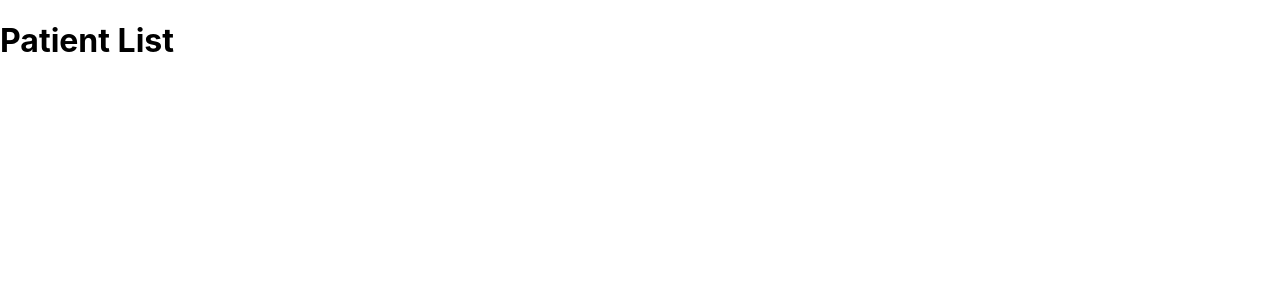
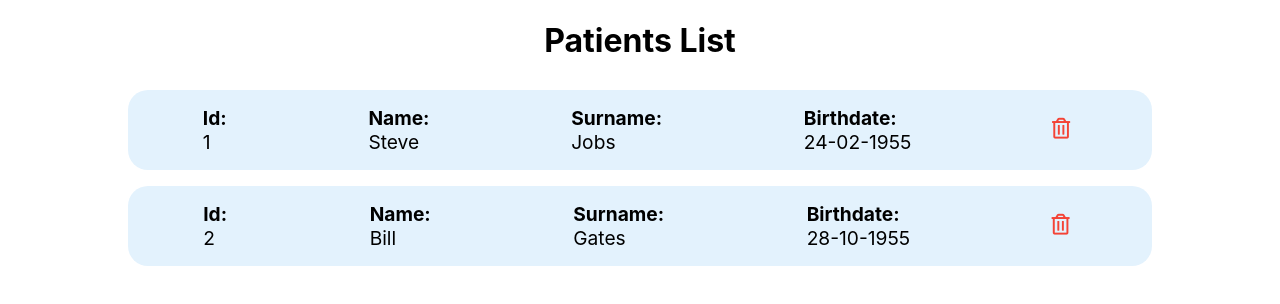
Before and after one commit to alex-martinez-jativa/alma-medical-project-1, a React (Create React App) app: page / in a window 1280 px wide. Shown: the top 304 px of the page. Built offline with nearby package versions, Linux system fonts and the light colour scheme.

Commit message:
feat: style patient item component

```diff
--- a/public/index.html
+++ b/public/index.html
@@ -15,6 +15,12 @@
       user's mobile device or desktop. See https://developers.google.com/web/fundamentals/web-app-manifest/
     -->
     <link rel="manifest" href="%PUBLIC_URL%/manifest.json" />
+    <link
+      rel="stylesheet"
+      href="https://cdnjs.cloudflare.com/ajax/libs/font-awesome/5.15.3/css/all.min.css"
+      integrity="sha512-iBBXm8fW90+nuLcSKlbmrPcLa0OT92xO1BIsZ+ywDWZCvqsWgccV3gFoRBv0z+8dLJgyAHIhR35VZc2oM/gI1w=="
+      crossorigin="anonymous"
+    />
     <!--
       Notice the use of %PUBLIC_URL% in the tags above.
       It will be replaced with the URL of the `public` folder during the build.
--- a/src/App.js
+++ b/src/App.js
@@ -6,9 +6,9 @@ const App = () => {
 
     return (
         <Switch>
-            <Route exact path="/" render={PatientsList}/>
-            <Route path="/patient-list" render={PatientsList} />
-            <Route path="/create-patient" render={CreatePatient} />
+            <Route exact path="/" render={() => <PatientsList /> }/>
+            <Route path="/patient-list" render={() => <PatientsList />} />
+            <Route path="/create-patient" render={() => <CreatePatient />} />
         </Switch>
     );
 }
--- /dev/null
+++ b/src/components/PatientItem/index.js
@@ -0,0 +1,48 @@
+import './style.sass';
+
+const PatientItem = ({item}) => {
+    return (
+        <div className="item">
+                <ul className="item__list">
+                    <li className="item__value">
+                        <div className="item__value--title">
+                            <b>Id:</b>
+                        </div>
+                        <div>
+                            {item.id}
+                        </div>
+                    </li>
+                    <li className="item__value">
+                        <div className="item__value--title">
+                            <b>Name:</b>
+                        </div>
+                        <div>
+                            {item.name}
+                        </div>
+                    </li>
+                    <li className="item__value">
+                        <div className="item__value--title">
+                            <b>Surname:</b>
+                        </div>
+                        <div>
+                            {item.surname}
+                        </div>
+                    </li>
+                    <li className="item__value">
+                        <div className="item__value--title">
+                            <b>Birthdate:</b>
+                        </div>
+                        <div>
+                            {item.birthdate}
+                        </div>
+                    </li>
+
+                    <li className="item__value item__delete">
+                        <i class="far fa-trash-alt item__icon"></i>
+                    </li>
+                </ul>
+        </div>
+    );
+}
+
+export default PatientItem;
--- /dev/null
+++ b/src/components/PatientItem/style.sass
@@ -0,0 +1,41 @@
+@import '../../style-constants/_colors'
+.item
+    display: flex
+    background-color: $lightblue
+    border-radius: 20px
+    margin: 0.5rem 0
+    width: 100%
+    justify-content: center
+    &__list
+        display: flex
+        list-style: none
+        margin: 0
+        padding: 0.5rem
+        width: 100%
+        justify-content: space-around
+    &__value
+        margin: 0 0.5rem
+    &__delete
+        width: 2rem
+        display: flex
+        justify-content: center
+        align-content: center
+        align-items: center
+        color: $red
+
+@media screen and ( min-width: 600px )
+    .item
+        width: 80%
+
+@media screen and (min-width: 800px)
+    .item
+        width: 80%
+        height: 5rem
+        align-items: center
+        &__value
+            font-size: 1.2rem
+        &__value--title
+            margin-right: 0.5rem
+        &__delete
+            cursor: pointer
+            font-size: 1.3rem
--- /dev/null
+++ b/src/context/actions/index.js
@@ -0,0 +1,7 @@
+import {GET_PATIENTS} from '../actionTypes';
+
+export const getPatinetsAction = () => {
+    return {
+        type: GET_PATIENTS
+    }
+}
--- a/src/context/index.js
+++ b/src/context/index.js
@@ -2,7 +2,20 @@ import {createContext, useReducer} from 'react';
 import {GET_PATIENTS, ADD_PATIENT, REMOVE_PATIENT} from './actionTypes';
 
 const initialState = {
-    patients: []
+    patients: [
+        {
+            id: 1,
+            name: 'Steve',
+            surname: 'Jobs',
+            birthdate: '24-02-1955'
+        },
+        {
+            id: 2,
+            name: 'Bill',
+            surname: 'Gates',
+            birthdate: '28-10-1955'
+        }
+    ]
 }
 
 const patientsReducer = (state = initialState, action) => {
--- a/src/pages/PatientsList/index.js
+++ b/src/pages/PatientsList/index.js
@@ -1,6 +1,25 @@
+import React, {useContext, useEffect} from 'react';
+import {PatientsContext} from '../../context';
+import {getPatinetsAction} from '../../context/actions';
+import PatientItem from '../../components/PatientItem';
+import './style.sass';
+
 
 const PatientList = () => {
-    return <h1>Patient List</h1>
+    const [state, patientsDispatch] = useContext(PatientsContext);
+
+    useEffect(() => {
+        patientsDispatch(getPatinetsAction())
+    },[patientsDispatch])
+
+    return (
+        <div className="patients">
+            <h1>Patients List</h1>
+            {state.patients.map((item) => {
+                return <PatientItem item={item}/>
+            })}
+        </div>
+    );
 }
 
 export default PatientList;
--- /dev/null
+++ b/src/pages/PatientsList/style.sass
@@ -0,0 +1,7 @@
+@mixin flexCol()
+    display: flex
+    flex-direction: column
+
+.patients
+    @include flexCol()
+    align-items: center
--- /dev/null
+++ b/src/style-constants/_colors.sass
@@ -0,0 +1,2 @@
+$lightblue: #e3f2fd
+$red: #f44336
```
